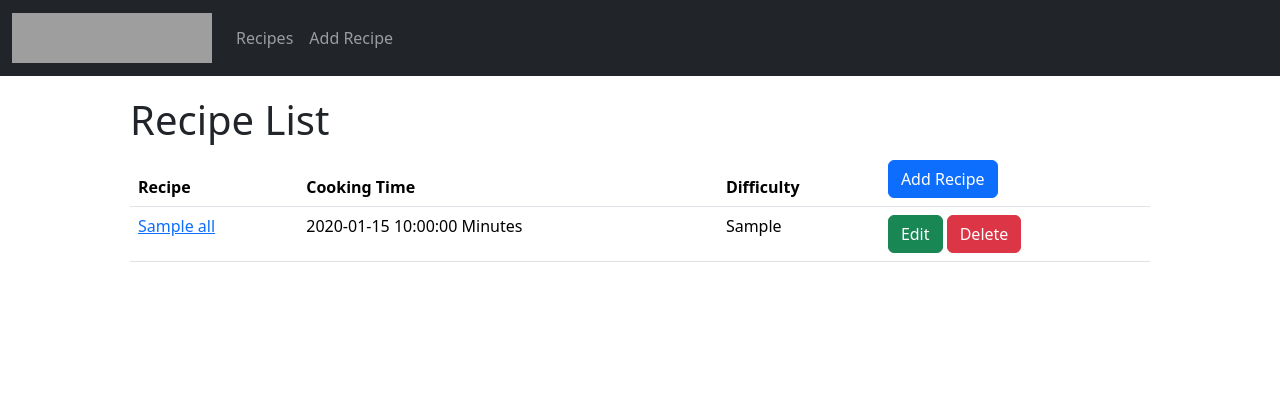
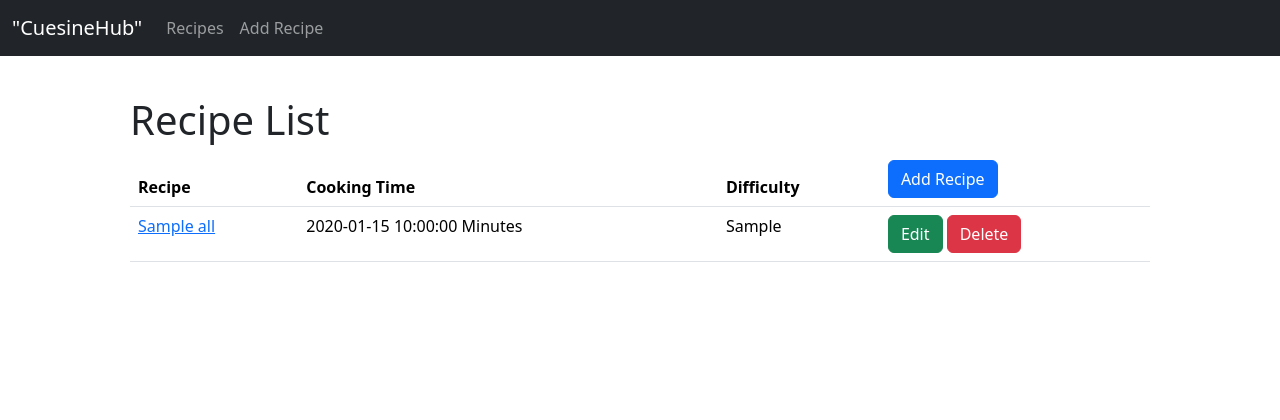
Before and after one commit to CueMaxX/CuesineHub, a PHP site: page / in a window 1280 px wide. Shown: the top 420 px of the page. Run offline with PHP 8.4, Linux system fonts and the light colour scheme; tables that the repository leaves empty or names only in its code hold one stand-in row (values such as "Sample post"); grey boxes are pictures that could not be loaded.

Commit message:
Update navbar.php

```diff
--- a/navbar.php
+++ b/navbar.php
@@ -1,8 +1,6 @@
 <nav class="navbar navbar-expand-md navbar-dark fixed-top bg-dark">
     <div class="container-fluid">
-        <a class="navbar-brand" href="index.php">
-        <img src="logo.png" alt="" width="200" height="50">
-        </a>
+        <a class="navbar-brand" href="index.php">"CuesineHub"</a>
         <button class="navbar-toggler" type="button" data-bs-toggle="collapse" data-bs-target="#navbarNav" aria-controls="navbarNav" aria-expanded="false" aria-label="Toggle navigation">
             <span class="navbar-toggler-icon"></span>
         </button>
```
